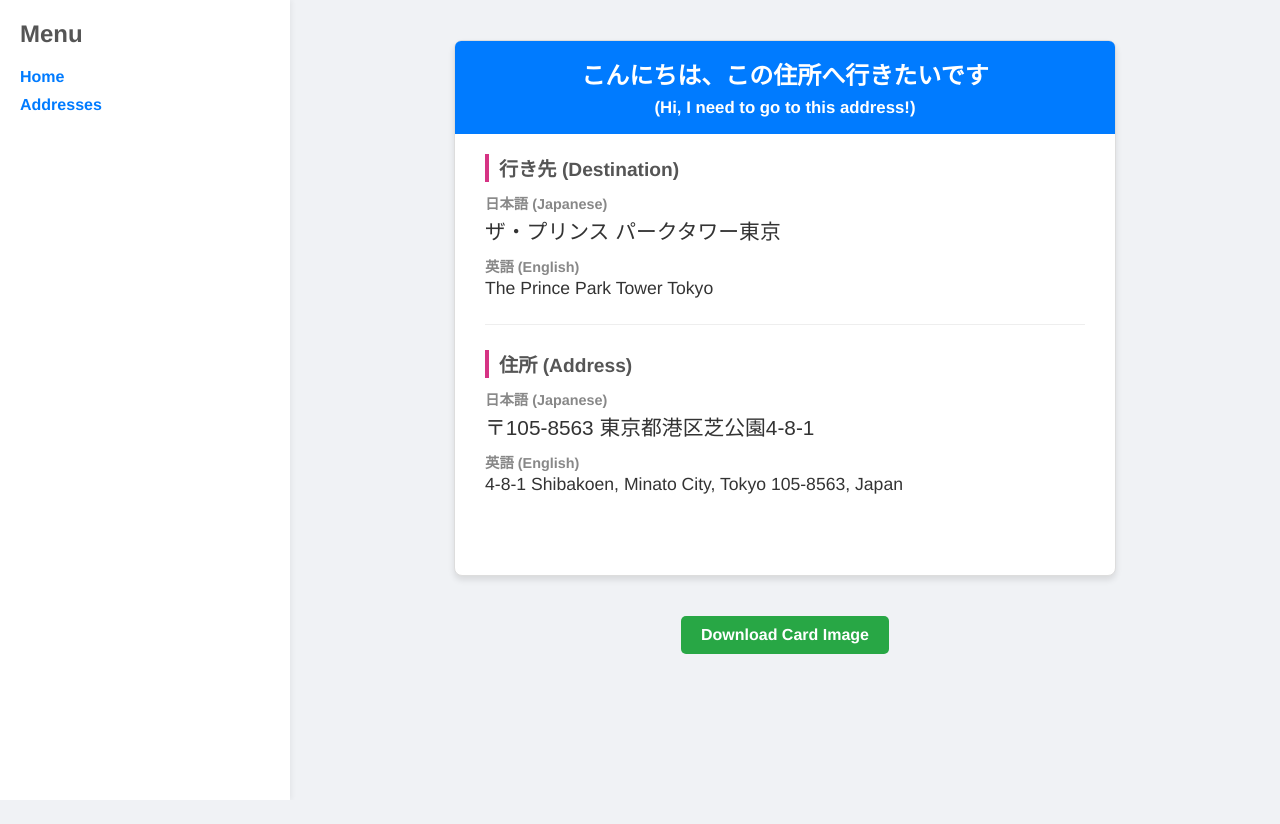
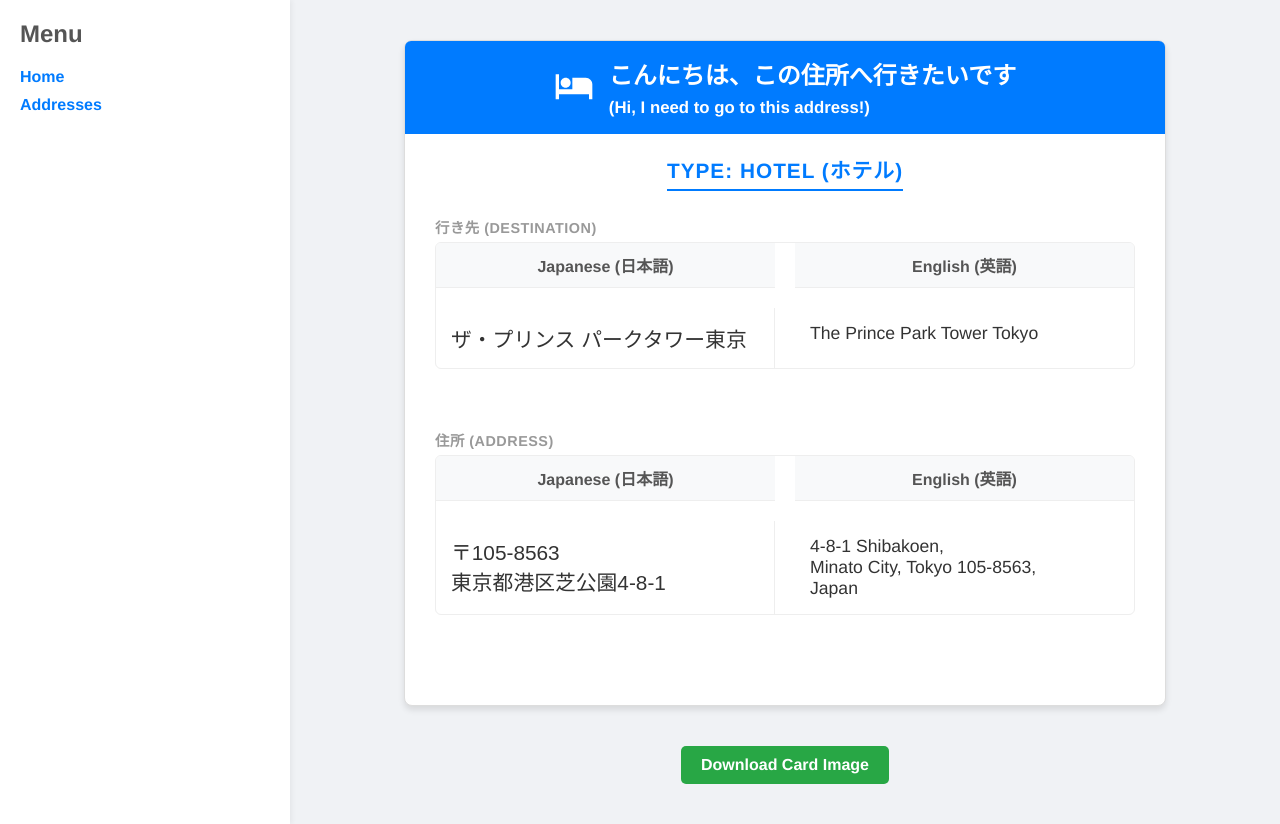
Before and after one commit to sethcall/japan-trip-helper, a website: page src/cards/prince-park-tower.html in a window 1280 px wide. Before the commit the page ends 800 px from the top, so only its background shows below. Drawn offline with Linux system fonts and the light colour scheme.

Commit message:
style: Update address card visual design with side-by-side columns and prominent type.

```diff
--- a/docs/css/style.css
+++ b/docs/css/style.css
@@ -72,7 +72,7 @@
     border: 1px solid #ddd;
     border-radius: 8px;
     padding: 30px;
-    max-width: 600px;
+    max-width: 700px; /* Increased width for side-by-side */
     width: 100%;
     box-shadow: 0 4px 6px rgba(0,0,0,0.1);
     margin-bottom: 20px;
@@ -85,51 +85,86 @@
     border-radius: 6px 6px 0 0;
     margin: -30px -30px 20px -30px;
     text-align: center;
+    display: flex;
+    align-items: center;
+    justify-content: center;
+    gap: 15px;
+}
+
+.header-icon svg {
+    fill: white;
+    width: 40px;
+    height: 40px;
 }
 
 .card-header h2 {
     margin: 0;
     font-size: 1.5em;
+    text-align: left;
+}
+
+.address-type {
+    text-align: center;
+    margin-bottom: 25px;
+    font-size: 1.3em;
+    font-weight: bold;
+    color: #007bff;
+    text-transform: uppercase;
+    letter-spacing: 1px;
+    border-bottom: 2px solid #007bff;
+    display: inline-block;
+    padding-bottom: 5px;
+    /* Center the badge relative to parent flex column if used directly,
+       but here it's block context inside card */
+    margin-left: auto;
+    margin-right: auto;
+    display: table;
 }
 
 .card-section {
     margin-bottom: 25px;
-    border-bottom: 1px solid #eee;
+    /* border-bottom: 1px solid #eee; Removed border to cleaner look with grid */
     padding-bottom: 15px;
 }
 
-.card-section:last-child {
-    border-bottom: none;
+.section-title {
+    font-size: 0.9em;
+    font-weight: bold;
+    color: #999;
+    margin-bottom: 5px;
+    text-transform: uppercase;
+    letter-spacing: 0.5px;
 }
 
-.section-title {
-    font-size: 1.2em;
+/* Grid Layout */
+.address-grid {
+    display: grid;
+    grid-template-columns: 1fr 1fr;
+    gap: 20px;
+    margin-bottom: 20px;
+    border: 1px solid #eee;
+    border-radius: 6px;
+    overflow: hidden;
+}
+
+.grid-header {
+    background-color: #f8f9fa;
+    padding: 10px 15px;
     font-weight: bold;
     color: #555;
-    margin-bottom: 10px;
-    border-left: 4px solid #d63384;
-    padding-left: 10px;
+    border-bottom: 1px solid #eee;
+    text-align: center;
 }
 
-.lang-group {
-    margin-bottom: 10px;
+.grid-content {
+    padding: 15px;
+    font-size: 1.1em;
 }
 
-.lang-label {
-    font-weight: bold;
-    color: #888;
-    font-size: 0.9em;
-    display: block;
-}
-
-.lang-content {
-    font-size: 1.1em;
-    margin-top: 2px;
-}
-
-.lang-content.ja {
+.grid-content.ja {
     font-family: "Hiragino Kaku Gothic ProN", "Meiryo", sans-serif;
     font-size: 1.3em;
+    border-right: 1px solid #eee;
 }
 
 .download-btn {
--- a/src/cards/prince-park-tower.html
+++ b/src/cards/prince-park-tower.html
@@ -19,30 +19,34 @@
             <div class="card-container">
                 <div class="address-card" id="card-to-capture">
                     <div class="card-header">
+                        <div class="header-icon">
+                            <!-- Bed/Hotel Icon -->
+                            <svg viewBox="0 0 24 24" xmlns="http://www.w3.org/2000/svg"><path d="M7 13c1.66 0 3-1.34 3-3S8.66 7 7 7s-3 1.34-3 3 1.34 3 3 3zm12-6h-8v7H3V5H1v15h2v-3h18v3h2v-9c0-2.21-1.79-4-4-4z"/></svg>
+                        </div>
                         <h2>こんにちは、この住所へ行きたいです<br><span style="font-size: 0.7em;">(Hi, I need to go to this address!)</span></h2>
+                    </div>
+
+                    <div class="address-type">
+                        TYPE: HOTEL (ホテル)
                     </div>
 
                     <div class="card-section">
                         <div class="section-title">行き先 (Destination)</div>
-                        <div class="lang-group">
-                            <span class="lang-label">日本語 (Japanese)</span>
-                            <div class="lang-content ja">ザ・プリンス パークタワー東京</div>
-                        </div>
-                        <div class="lang-group">
-                            <span class="lang-label">英語 (English)</span>
-                            <div class="lang-content">The Prince Park Tower Tokyo</div>
+                        <div class="address-grid">
+                            <div class="grid-header">Japanese (日本語)</div>
+                            <div class="grid-header">English (英語)</div>
+                            <div class="grid-content ja">ザ・プリンス パークタワー東京</div>
+                            <div class="grid-content">The Prince Park Tower Tokyo</div>
                         </div>
                     </div>
 
                     <div class="card-section">
                         <div class="section-title">住所 (Address)</div>
-                        <div class="lang-group">
-                            <span class="lang-label">日本語 (Japanese)</span>
-                            <div class="lang-content ja">〒105-8563 東京都港区芝公園4-8-1</div>
-                        </div>
-                        <div class="lang-group">
-                            <span class="lang-label">英語 (English)</span>
-                            <div class="lang-content">4-8-1 Shibakoen, Minato City, Tokyo 105-8563, Japan</div>
+                        <div class="address-grid">
+                            <div class="grid-header">Japanese (日本語)</div>
+                            <div class="grid-header">English (英語)</div>
+                            <div class="grid-content ja">〒105-8563<br>東京都港区芝公園4-8-1</div>
+                            <div class="grid-content">4-8-1 Shibakoen,<br>Minato City, Tokyo 105-8563,<br>Japan</div>
                         </div>
                     </div>
                 </div>
--- a/src/css/style.css
+++ b/src/css/style.css
@@ -72,7 +72,7 @@
     border: 1px solid #ddd;
     border-radius: 8px;
     padding: 30px;
-    max-width: 600px;
+    max-width: 700px; /* Increased width for side-by-side */
     width: 100%;
     box-shadow: 0 4px 6px rgba(0,0,0,0.1);
     margin-bottom: 20px;
@@ -85,51 +85,86 @@
     border-radius: 6px 6px 0 0;
     margin: -30px -30px 20px -30px;
     text-align: center;
+    display: flex;
+    align-items: center;
+    justify-content: center;
+    gap: 15px;
+}
+
+.header-icon svg {
+    fill: white;
+    width: 40px;
+    height: 40px;
 }
 
 .card-header h2 {
     margin: 0;
     font-size: 1.5em;
+    text-align: left;
+}
+
+.address-type {
+    text-align: center;
+    margin-bottom: 25px;
+    font-size: 1.3em;
+    font-weight: bold;
+    color: #007bff;
+    text-transform: uppercase;
+    letter-spacing: 1px;
+    border-bottom: 2px solid #007bff;
+    display: inline-block;
+    padding-bottom: 5px;
+    /* Center the badge relative to parent flex column if used directly,
+       but here it's block context inside card */
+    margin-left: auto;
+    margin-right: auto;
+    display: table;
 }
 
 .card-section {
     margin-bottom: 25px;
-    border-bottom: 1px solid #eee;
+    /* border-bottom: 1px solid #eee; Removed border to cleaner look with grid */
     padding-bottom: 15px;
 }
 
-.card-section:last-child {
-    border-bottom: none;
+.section-title {
+    font-size: 0.9em;
+    font-weight: bold;
+    color: #999;
+    margin-bottom: 5px;
+    text-transform: uppercase;
+    letter-spacing: 0.5px;
 }
 
-.section-title {
-    font-size: 1.2em;
+/* Grid Layout */
+.address-grid {
+    display: grid;
+    grid-template-columns: 1fr 1fr;
+    gap: 20px;
+    margin-bottom: 20px;
+    border: 1px solid #eee;
+    border-radius: 6px;
+    overflow: hidden;
+}
+
+.grid-header {
+    background-color: #f8f9fa;
+    padding: 10px 15px;
     font-weight: bold;
     color: #555;
-    margin-bottom: 10px;
-    border-left: 4px solid #d63384;
-    padding-left: 10px;
+    border-bottom: 1px solid #eee;
+    text-align: center;
 }
 
-.lang-group {
-    margin-bottom: 10px;
+.grid-content {
+    padding: 15px;
+    font-size: 1.1em;
 }
 
-.lang-label {
-    font-weight: bold;
-    color: #888;
-    font-size: 0.9em;
-    display: block;
-}
-
-.lang-content {
-    font-size: 1.1em;
-    margin-top: 2px;
-}
-
-.lang-content.ja {
+.grid-content.ja {
     font-family: "Hiragino Kaku Gothic ProN", "Meiryo", sans-serif;
     font-size: 1.3em;
+    border-right: 1px solid #eee;
 }
 
 .download-btn {
```
Also changed, not shown: PLAN.md (+8 -8 lines), docs/addresses.html (+1 -1 lines), docs/cards/prince-park-tower.html (+18 -14 lines), src/addresses.html (+1 -1 lines), docs/assets/cards/prince-park-tower.png, src/assets/cards/prince-park-tower.png.
